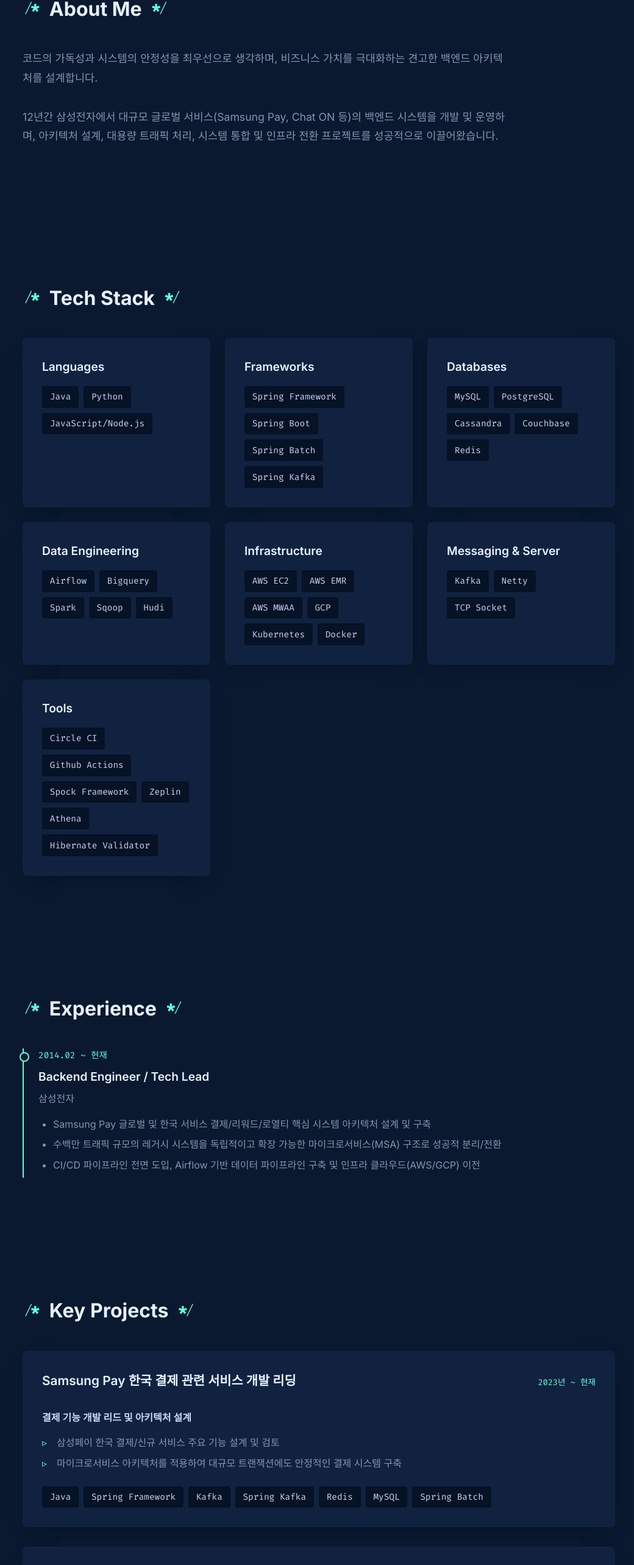
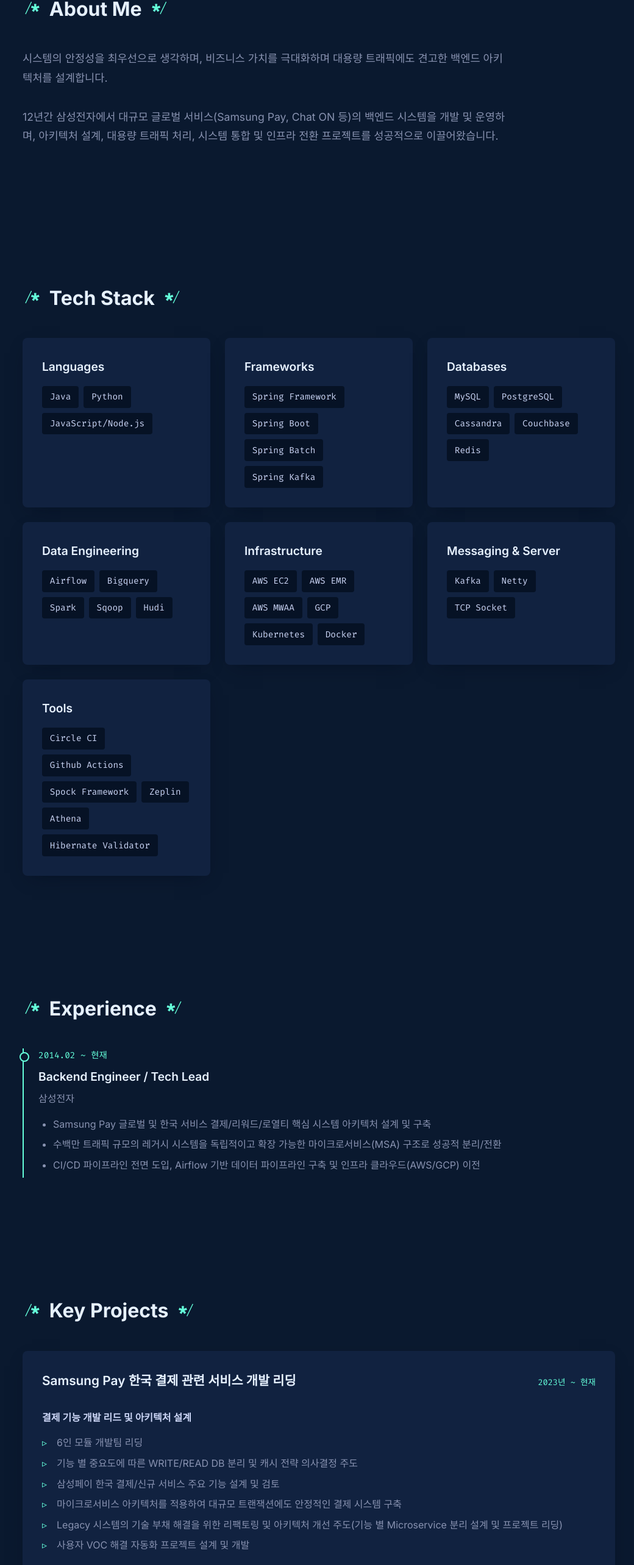
Before and after one commit to minkyunkim-kor/portfolio, a React (Vite) app: page / in a window 1280 px wide. Shown: the part 907-3473 px from the top of the page at 61% size, without its empty margins (117-1157 px from the left). Built offline with nearby package versions, Linux system fonts and the light colour scheme.

Commit message:
수정사항 반영

```diff
--- a/src/data.js
+++ b/src/data.js
@@ -3,11 +3,9 @@ export const data = {
     greeting: "The Architect",
     headline: "대규모 트래픽을 견디는 확장 가능한 백엔드 시스템을 설계합니다.",
     tags: ["System Architecture", "High-Traffic", "MSA", "AWS", "Modernization"],
-    github: "https://github.com/",
-    linkedin: "https://linkedin.com/"
   },
   about: {
-    philosophy: "코드의 가독성과 시스템의 안정성을 최우선으로 생각하며, 비즈니스 가치를 극대화하는 견고한 백엔드 아키텍처를 설계합니다.",
+    philosophy: "시스템의 안정성을 최우선으로 생각하며, 비즈니스 가치를 극대화하며 대용량 트래픽에도 견고한 백엔드 아키텍처를 설계합니다.",
     summary: "12년간 삼성전자에서 대규모 글로벌 서비스(Samsung Pay, Chat ON 등)의 백엔드 시스템을 개발 및 운영하며, 아키텍처 설계, 대용량 트래픽 처리, 시스템 통합 및 인프라 전환 프로젝트를 성공적으로 이끌어왔습니다."
   },
   techStack: {
@@ -38,8 +36,12 @@ export const data = {
       role: "결제 기능 개발 리드 및 아키텍처 설계",
       techStack: ["Java", "Spring Framework", "Kafka", "Spring Kafka", "Redis", "MySQL", "Spring Batch"],
       details: [
+        "6인 모듈 개발팀 리딩",
+        "기능 별 중요도에 따른 WRITE/READ DB 분리 및 캐시 전략 의사결정 주도",
         "삼성페이 한국 결제/신규 서비스 주요 기능 설계 및 검토",
-        "마이크로서비스 아키텍처를 적용하여 대규모 트랜잭션에도 안정적인 결제 시스템 구축"
+        "마이크로서비스 아키텍처를 적용하여 대규모 트랜잭션에도 안정적인 결제 시스템 구축",
+        "Legacy 시스템의 기술 부채 해결을 위한 리팩토링 및 아키텍처 개선 주도(기능 별 Microservice 분리 설계 및 프로젝트 리딩)",
+        "사용자 VOC 해결 자동화 프로젝트 설계 및 개발"
       ]
     },
     {
@@ -120,15 +122,15 @@ export const data = {
       id: "kafka-lag",
       title: "Kafka Consumer 처리량 개선 및 Lag 해소",
       problem: "Samsung Pay Rewards 결제 처리 시 Peak 트래픽 타이밍에 Consumer가 처리 속도를 따라가지 못해 심각한 Kafka Lag 발생.",
-      solution: "단순 Partition 확장만으로는 비용 및 트래픽 증가 속도를 극복할 수 없다고 판단, Consumer batch 처리 로직을 적용하여 동시 I/O 능력을 획기적으로 개선.",
-      result: "Lag 현상을 완전히 해소하고 최적 비용으로 안정적인 리워드 및 포인트 서비스 운영 확보."
+      solution: "단순 Partition 확장만으로는 비용 및 트래픽 증가 속도를 극복할 수 없다고 판단, Consumer batch 및 비동기 처리 로직을 적용하여 동시 I/O 능력을 획기적으로 개선.",
+      result: "Kafka Lag 최대 10만 건에서 10건 이하로 감소(99.99% 감소), 사용자 VOC Zero 화, Consumer 처리량 10배 향상"
     },
     {
       id: "code-quality",
       title: "Code Quality 개선 및 배포 자동화 체계 주도",
       problem: "개발-테스트-배포의 전 과정이 개발자의 수동 작업(Postman 등)에 집중되어 누락 케이스가 생기며 배포 후 롤백 및 긴급 패치가 빈번하게 발생됨.",
-      solution: "CI/CD 파이프라인 구축(Code Merge, Build, Test 자동화), 검증 환경 배포 자동화 툴 스크립트 작성 및 팀내 도입 안착.",
-      result: "배포 후 롤백 및 긴급 패치 발생 빈도 획기적 감소, 개발 테스트 생산성 증대, 서비스 전체 배포 안정성 초과 달성."
+      solution: "CI/CD 파이프라인 구축(Code Merge, Build, Test 자동화 및 Test Score 측정 자동화), 검증 환경 배포 자동화 툴 스크립트 작성 및 팀내 도입 안착.",
+      result: "배포 후 롤백 및 긴급 패치 발생 빈도 획기적 감소, 개발 테스트 생산성 증대, 서비스 전체 배포 안정성 초과 달성. 부서 내 전 프로젝트의 Code Test Coverage 80% 이상 확보."
     },
     {
       id: "airflow-mwaa",
@@ -142,14 +144,14 @@ export const data = {
       title: "서비스 운영을 위한 어드민 포탈 개발 누락 관련 개선",
       problem: "팀 전원이 Backend만 구성되어 UI/어드민 기능 개발이 지연되었으며, 기존 기술 스택 노후화로 유지보수 난이도가 극심함.",
       solution: "백엔드 엔지니어에게는 Internal API 제공 역할로 집중. AI Vibe coding(AI 보조 코딩 툴)을 활용하여 적은 공수만으로 신규 어드민 포탈 레이아웃과 데이터 연동부를 구현.",
-      result: "효율성 극대화 및 프론트엔드 부담감 해소. 새로운 뷰어와 제어 기능을 확보하여 프로덕션 운영 안정성에 큰 기여."
+      result: "효율성 극대화 및 프론트엔드 부담감 해소. 새로운 뷰어와 제어 기능을 확보하여 프로덕션 운영 안정성에 큰 기여. 적용 전 어드민 개발 준비 및 배포 시간 3개월에서 1개월 이내로 단축(66% 감소)"
     },
     {
       id: "api-spec",
       title: "API Specification 관리 효율화 파이프라인 도입",
       problem: "오랜 운영 서버의 낡은 워드 포맷 API 명세서 혼재, 개발과 문서 수정의 동기화 어려움, 점진적인 API 확대로 관리 리소스 과부하 상황.",
       solution: "OpenAPI Spec을 도입해 코드와 명세를 동기화/산출되도록 정책 수립. 문서 통합을 위해 Docusaurus 포탈 구축 + GitHub Pages 배포 자동화를 수립, 레거시 워드 문서는 AI를 통해 OpenAPI 규격으로 변환 편입 설계.",
-      result: "API Spec의 변경사항 추적 투명화. QA, 외부 제휴사 등 유관 부서와의 협업 속도 급증 및 커뮤니케이션 오버헤드 완벽 차단."
+      result: "API Spec의 변경사항 추적 투명화. QA, 외부 제휴사 등 유관 부서와의 협업 속도 급증 및 커뮤니케이션 오버헤드 완벽 차단. 개발자 API 문서 작성 시간 50% 감소."
     }
   ]
 };
```
